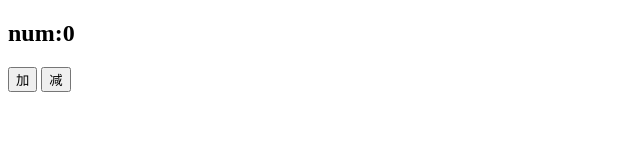
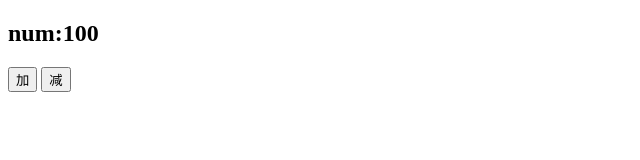
Before and after one commit to Kp8611/vue4, a website: page vue04/hellow5.html in a window 1280 px wide. Shown: the full height of the page, 0-640 px from the left. Drawn offline with nearby package versions, Linux system fonts and the light colour scheme.

Commit message:
Update hellow5.html

```diff
--- a/vue04/hellow5.html
+++ b/vue04/hellow5.html
@@ -31,7 +31,7 @@
     var app = new Vue({
         el:"#app",
         data:{
-            num:0
+            num:100
         },
         methods:{
             //父组件中定义操作num的方法
```
